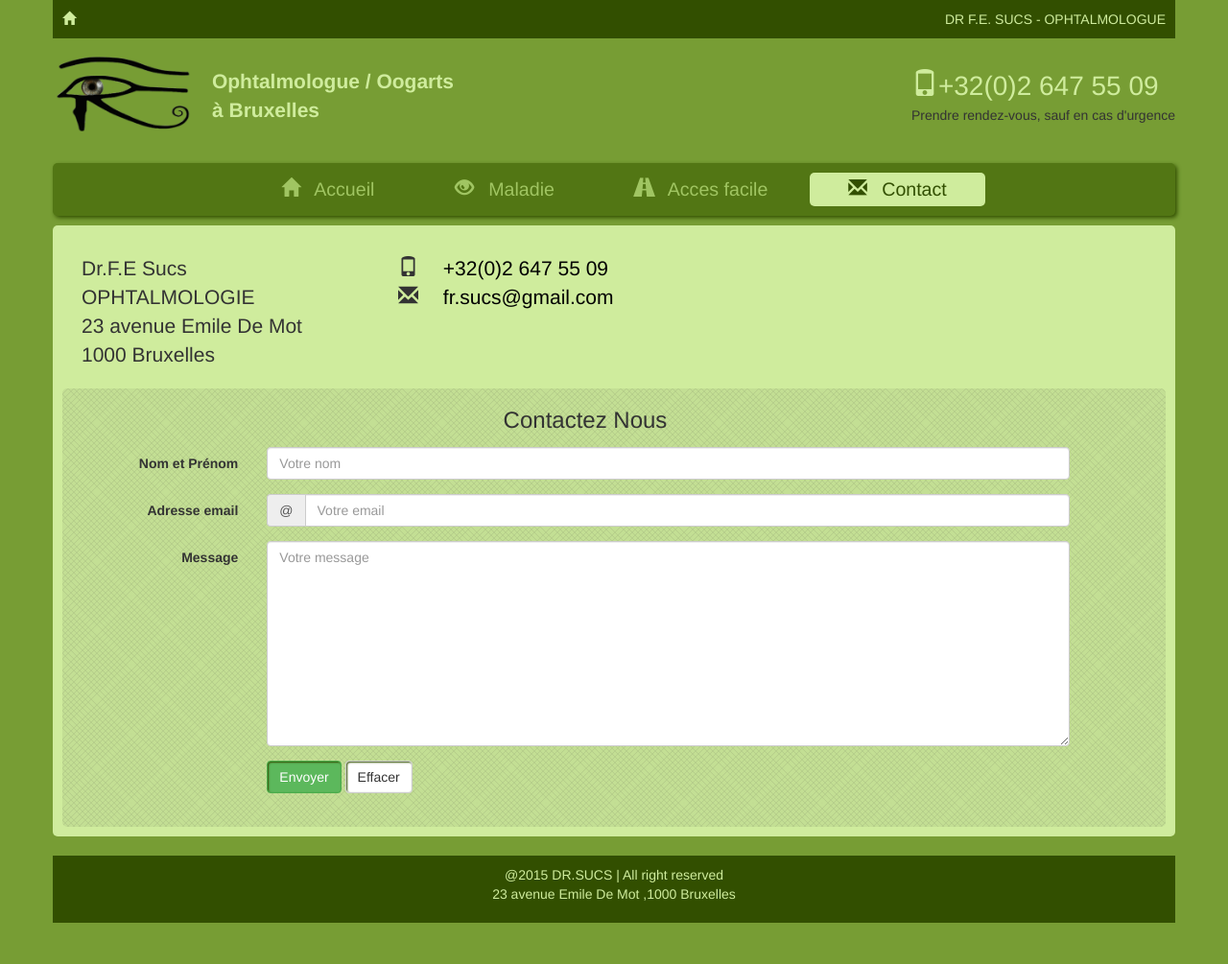
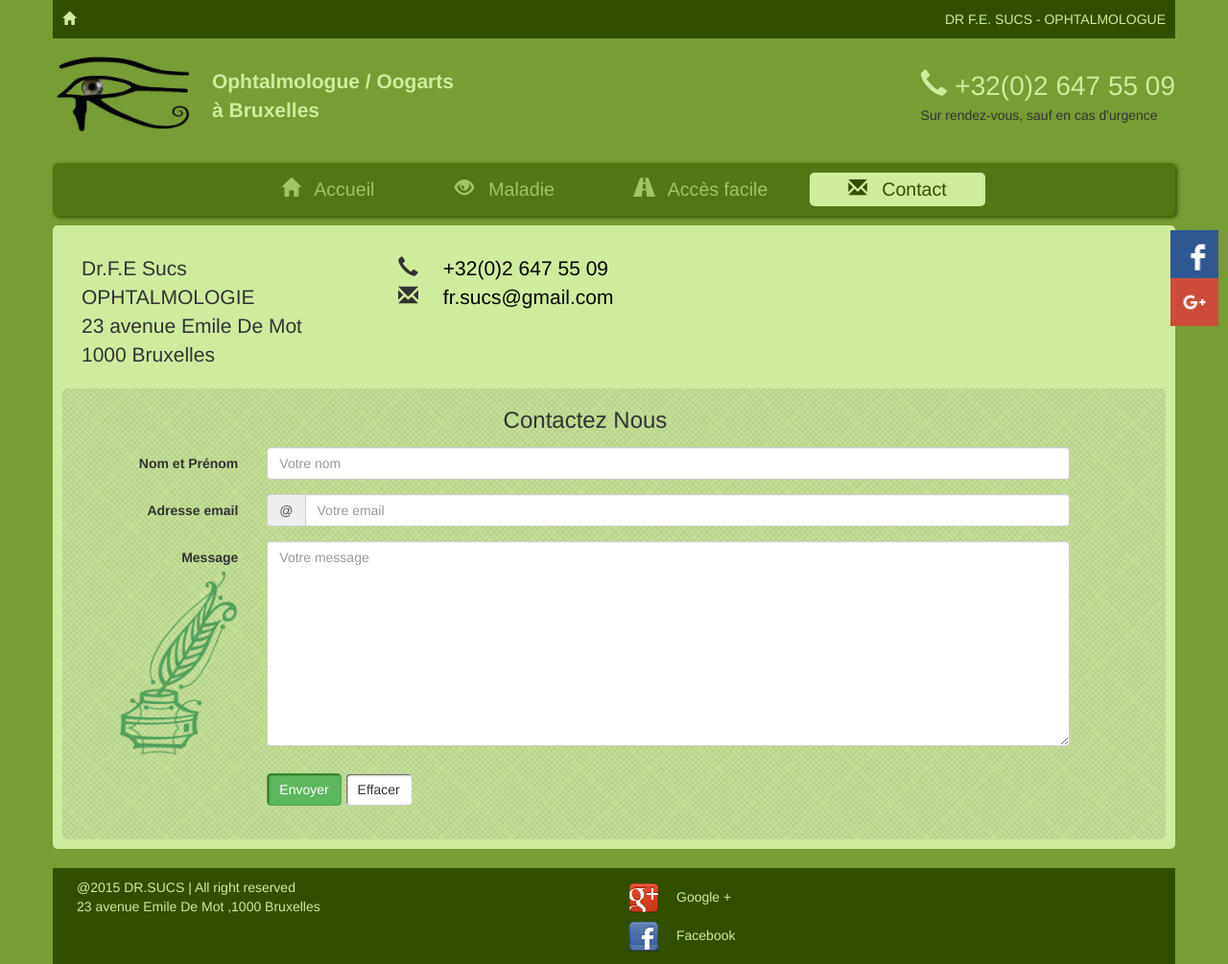
Before and after one commit to renxianghaut/dr_sucs, a PHP site: page /contact.php in a window 1280 px wide. Shown: the whole page at 96% size. Before the commit the page ends 962 px from the top, so only its background shows below. Run offline with PHP 8.4, Linux system fonts and the light colour scheme.

Commit message:
social + fixes

```diff
--- a/acces.php
+++ b/acces.php
@@ -10,6 +10,8 @@
 </head>
 
 <body>
+
+    <?php require('parts/social.php'); ?>
 
     <div class="container">
         <?php require('parts/header.php'); ?>
--- a/contact.php
+++ b/contact.php
@@ -44,6 +44,9 @@
 </head>
 
 <body>
+
+    <?php require('parts/social.php'); ?>
+
     <div class="container">
 
         <?php require('parts/header.php'); ?>
@@ -58,7 +61,7 @@
                 </span>
             </div>
             <div id="tel-mail">
-                <span class="glyphicon glyphicon-phone"></span>
+                <span class="glyphicon glyphicon-earphone"></span>
                 <span class="telephone">
                     <a href="tel:3226475509">
                         <span itemprop="telephone">+32(0)2 647 55 09</span>
@@ -105,7 +108,9 @@
                     </div>
                 </div>
                 <div class="form-group <?php if( isset( $errors['message'] )) { echo "has-error"; }?>">
-                    <label for="message" class="control-label col-sm-2">Message</label>
+                    <label for="message" class="control-label col-sm-2">Message
+                        <img src="img/encrier001.png" alt="encrier" height="200" />
+                    </label>
                     <div class="col-sm-10">
                         <textarea name="message" id="message" class="form-control" rows="10" cols="80" placeholder="Votre message" required><?= $message ?></textarea>
                         <?php if( isset( $errors['message'] )) {
--- a/css/style.css
+++ b/css/style.css
@@ -137,7 +137,70 @@ nav a.current:hover {
 footer {
 	font-size:1em;
     background-color: #324F00;
-    text-align: center;
     color: #cfec9d;
     padding: 10px;
 }
+.sociallink a {
+    display: block;
+    width: 100%;
+    height: 100%;
+}
+.social-link {
+    width: 160px;
+    height: 40px;
+    line-height: 40px;
+    padding-left: 50px;
+}
+.social-link-gplus {
+    background-image: url(../img/gplus.png);
+    background-repeat: no-repeat;
+}
+.social-link-facebook {
+    background-image: url(../img/facebook.png);
+    background-repeat: no-repeat;
+}
+#fixedsocial {
+    top:30%;
+    height:200px;
+    width:60px;
+    position:fixed;
+    right: 0;
+    cursor: pointer;
+}
+.facebookflat {
+    background:url("../img/facebook49.png");
+    height:50px;
+    width:50px;
+    transition:ease 500ms;
+    background-size:50px;
+    opacity:1;
+}
+.facebookflat:hover {
+    background:url("../img/facebook49long.png");
+    height:50px;
+    width:50px;
+    background-size:60px;
+    opacity:0.5;
+    transition:ease 500ms;
+    margin-left:-20px;
+    width:70px;
+
+}
+.gplusflat {
+    background:url("../img/gplus49.png");
+    height:50px;
+    width:50px;
+    transition:ease 500ms;
+    background-size:50px;
+    opacity:1;
+}
+.gplusflat:hover {
+    background:url("../img/gplus49long.png");
+    height:50px;
+    width:50px;
+    background-size:60px;
+    opacity:0.5;
+    transition:ease 500ms;
+    margin-left:-20px;
+    width:70px;
+}
--- a/index.php
+++ b/index.php
@@ -11,6 +11,8 @@
 </head>
 
 <body>
+
+    <?php require('parts/social.php'); ?>
 
     <div class="container">
 
@@ -42,7 +44,7 @@
                             <ul>
                             <li>Albert-Ludwigs Universität Freiburg (Allemagne)</li>
                             <li>Ludwig Maximilians Universität (Munchen)</li>
-                            <li>Harvard Medical School - Post Graduate Course in Ophtalmology (USA - Boston)</li>
+                            <li>Harvard Medical School - Post Graduate Course in Ophthalmology (USA - Boston)</li>
                             <li>Université Libre de Bruxelles (hôpital Erasme)</li>
                             </ul>
                         </li>
@@ -58,7 +60,6 @@
                         <li>Diagnostic des maladies rétiniennes</li>
                         <li>Sélection médicale : chauffeurs, conducteurs de train, pilotes, ...</li>
                         <li>Soins esthetiques</li>
-                        <li>Autres examens possible</li>
                     </ul>
                 </div>
                 <div class="photos">
--- a/maladie.php
+++ b/maladie.php
@@ -11,12 +11,14 @@
 
 <body>
 
+    <?php require('parts/social.php'); ?>
+
     <div class="container">
 
         <?php require('parts/header.php'); ?>
 
         <div class="content row">
-            <h1>Quelques informations concernant les maladies de l'oeil</h1>
+            <h1>Maladies ophtalmologiques fréquentes</h1>
             <div class="sickness">
                 <img src="img/strabisme.jpg" class="leftimg" />
                 <h2>Strabisme</h2>
--- a/parts/common-head.php
+++ b/parts/common-head.php
@@ -3,8 +3,8 @@
         $pagetitle = 'Ophtalmologie Bruxelles Docteur Sucs';
         $pagedesc = "Pour un examen des yeux, un traitement médical, ou esthétique des yeux, prenez contact avec le Dr Sucs Françoise, Ophtalmologue.";
     } else if ($pagename == 'maladie.php') {
-        $pagetitle = 'Les maladie de la vue';
-        $pagedesc = "Les différentes maladies de la vue.";
+        $pagetitle = 'Maladies ophtalmologiques fréquentes';
+        $pagedesc = "Les maladies ophtalmologiques fréquentes";
     } else if ($pagename == 'acces.php') {
         $pagetitle = 'Docteur Sucs - Accès';
         $pagedesc = "Comment se rendre chez l'opthalmologue Docteur Sucs";
--- a/parts/footer.php
+++ b/parts/footer.php
@@ -1,5 +1,13 @@
 <footer class="row">
-    <div id="footer-bottom">
+    <div class="col-md-6">
         <p>@2015 DR.SUCS | All right reserved<br/>23 avenue Emile De Mot ,1000 Bruxelles</p>
     </div>
+    <div class="col-md-6">
+        <div class="social-link social-link-gplus">
+            Google +
+        </div>
+        <div class="social-link social-link-facebook">
+            Facebook
+        </div>
+    </div>
 </footer>
--- a/parts/header.php
+++ b/parts/header.php
@@ -9,9 +9,9 @@
         </div>
         <div class="topright">
             <div class="phone">
-                <span class="glyphicon glyphicon-phone"></span><span><a href="tel:3226475509">+32(0)2 647 55 09</a></span>
+                <span class="glyphicon glyphicon-earphone"></span> <span><a href="tel:3226475509">+32(0)2 647 55 09</a></span>
             </div>
-            <div>Prendre rendez-vous, sauf en cas d'urgence</div>
+            <div>Sur rendez-vous, sauf en cas d'urgence</div>
         </div>
     </div>
     <?php require('nav.php'); ?>
--- a/parts/nav.php
+++ b/parts/nav.php
@@ -2,7 +2,7 @@
     <ul>
         <li><a href="index.php" <?php if ($pagename=='index.php') { echo "class=\"current\""; } ?>><span class="glyphicon glyphicon-home"></span> Accueil</a></li>
         <li><a href="maladie.php" <?php if ($pagename=='maladie.php') { echo "class=\"current\""; } ?>><span class="glyphicon glyphicon-eye-open"></span> Maladie</a></li>
-        <li><a href="acces.php" <?php if ($pagename=='acces.php') { echo "class=\"current\""; } ?>><span class="glyphicon glyphicon-road"></span> Acces facile</a></li>
+        <li><a href="acces.php" <?php if ($pagename=='acces.php') { echo "class=\"current\""; } ?>><span class="glyphicon glyphicon-road"></span> Accès facile</a></li>
         <li><a href="contact.php" <?php if ($pagename=='contact.php') { echo "class=\"current\""; } ?>><span class="glyphicon glyphicon-envelope"></span> Contact</a></li>
     </ul>
 </nav>
--- /dev/null
+++ b/parts/social.php
@@ -0,0 +1,4 @@
+<div id="fixedsocial">
+    <div class="sociallink facebookflat"><a href="https://plus.google.com/114808454276143550548" target="_blank"></a></div>
+    <div class="sociallink gplusflat"><a href="https://plus.google.com/114808454276143550548" target="_blank"></a></div>
+</div>
```
Also changed, not shown: img/encrier001.png (added), img/facebook.png (added), img/facebook49.png (added), img/facebook49long.png (added), img/gplus.png (added), img/gplus49.png (added), img/gplus49long.png (added).
